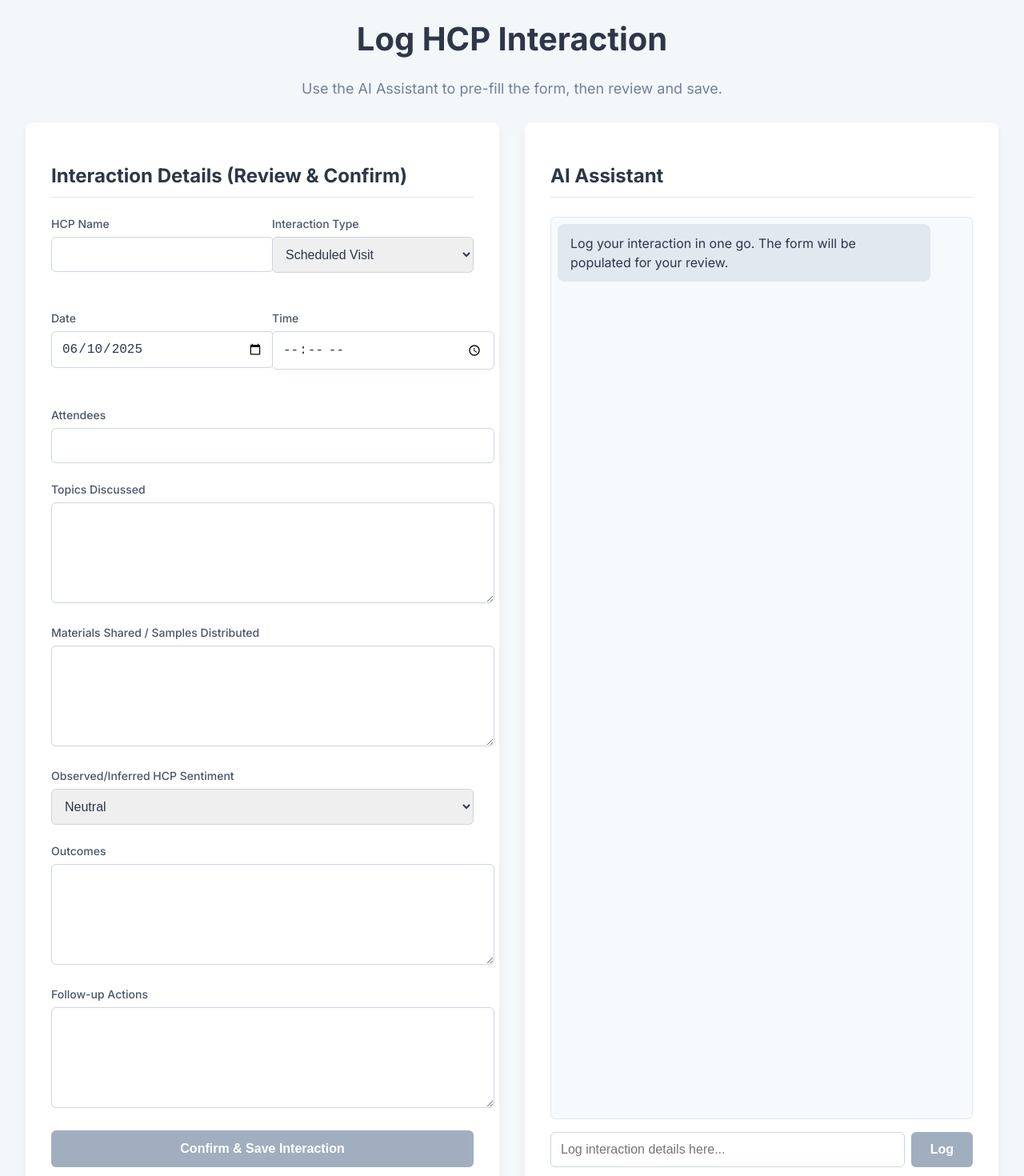
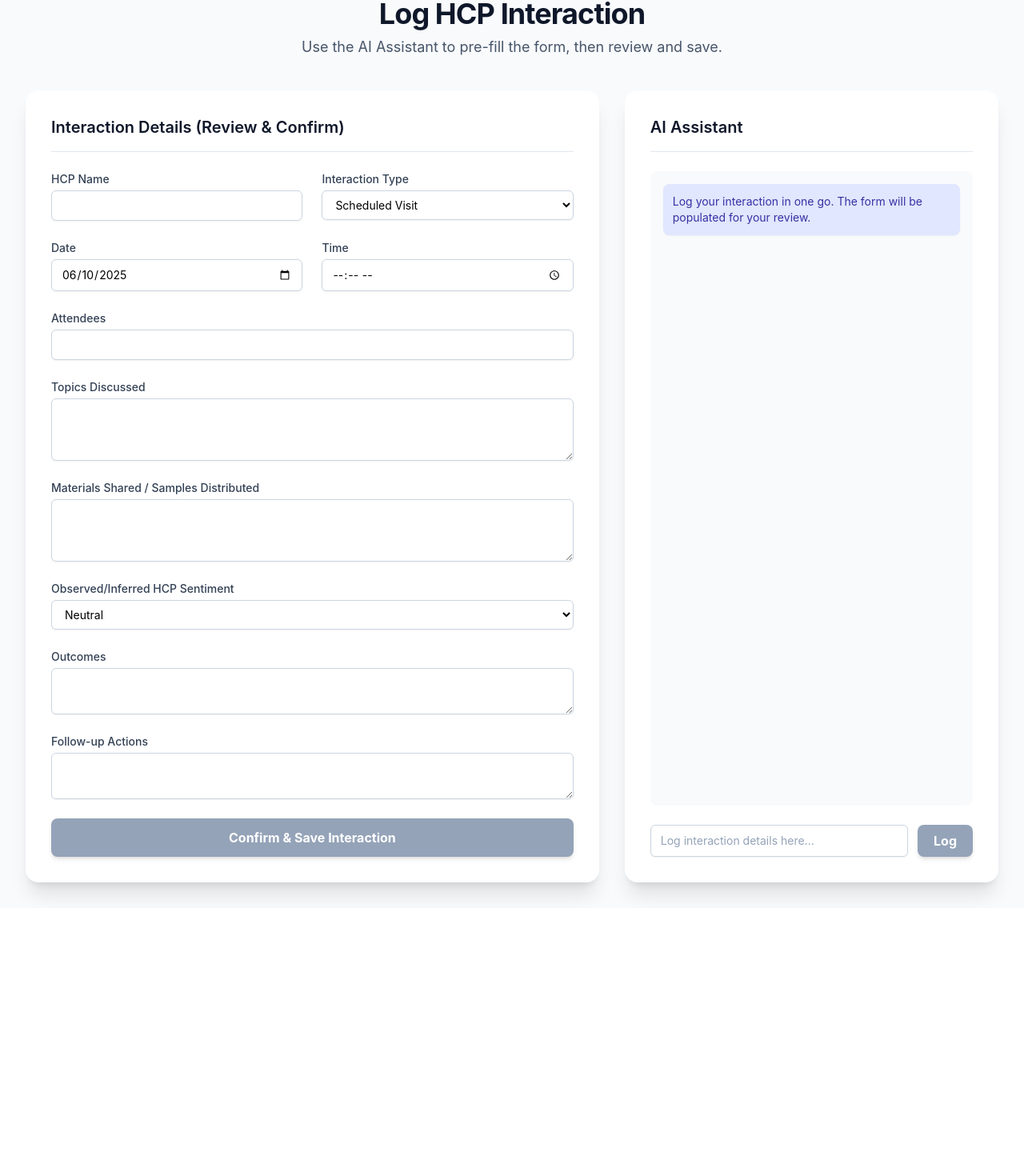
Before and after one commit to Aftab073/AI-CRM, a React (Create React App) app in the folder frontend/frontend/: page / in a window 1280 px wide. Shown: the part 35-1505 px from the top of the page at 80% size. After the commit the page ends 1170 px from the top, so only its background shows below. Built offline with nearby package versions, Linux system fonts and the light colour scheme.

Commit message:
Update UI

```diff
--- a/frontend/frontend/package.json
+++ b/frontend/frontend/package.json
@@ -3,6 +3,7 @@
   "version": "0.1.0",
   "private": true,
   "dependencies": {
+    "@heroicons/react": "^2.2.0",
     "@testing-library/dom": "^10.4.0",
     "@testing-library/jest-dom": "^6.6.3",
     "@testing-library/react": "^16.3.0",
@@ -35,5 +36,10 @@
       "last 1 firefox version",
       "last 1 safari version"
     ]
+  },
+  "devDependencies": {
+    "autoprefixer": "^10.4.21",
+    "postcss": "^8.5.4",
+    "tailwindcss": "^3.4.17"
   }
 }
--- /dev/null
+++ b/frontend/frontend/postcss.config.js
@@ -0,0 +1,6 @@
+module.exports = {
+  plugins: {
+    tailwindcss: {},
+    autoprefixer: {},
+  },
+}
--- a/frontend/frontend/src/LogInteractionScreen.jsx
+++ b/frontend/frontend/src/LogInteractionScreen.jsx
@@ -1,5 +1,4 @@
 import React, { useState } from 'react';
-import './styles.css';
 
 const LogInteractionScreen = () => {
   const initialFormState = {
@@ -22,10 +21,7 @@ const LogInteractionScreen = () => {
 
   const handleInputChange = (e) => {
     const { name, value } = e.target;
-    setFormState((prevState) => ({
-      ...prevState,
-      [name]: value,
-    }));
+    setFormState((prevState) => ({ ...prevState, [name]: value }));
   };
 
   const handleChatSubmit = async () => {
@@ -34,33 +30,22 @@ const LogInteractionScreen = () => {
     setChatHistory((prev) => [...prev, userMessage]);
     setIsLoading(true);
     setChatInput('');
-
     try {
       const response = await fetch('http://localhost:8000/api/ai_extract', {
-        method: 'POST',
-        headers: { 'Content-Type': 'application/json' },
-        body: JSON.stringify({ text: chatInput }),
+        method: 'POST', headers: { 'Content-Type': 'application/json' }, body: JSON.stringify({ text: chatInput }),
       });
-
       if (!response.ok) {
-        const errorData = await response.json();
-        throw new Error(errorData.detail || 'AI processing failed.');
+        const errorData = await response.json(); throw new Error(errorData.detail || 'AI processing failed.');
       }
-
       const extractedData = await response.json();
       setChatHistory((prev) => [...prev, { sender: 'bot', text: 'Details extracted. Please review the form and save.' }]);
-
       const newState = { ...initialFormState, interaction_date: formState.interaction_date };
       for (const key in extractedData) {
-          if (extractedData[key] !== null && extractedData[key] !== undefined) {
-              newState[key] = extractedData[key];
-          }
+        if (extractedData[key] !== null && extractedData[key] !== undefined) { newState[key] = extractedData[key]; }
       }
       setFormState(newState);
-
     } catch (error) {
-      const errorMessage = { sender: 'bot', text: `Error: ${error.message}` };
-      setChatHistory((prev) => [...prev, errorMessage]);
+      setChatHistory((prev) => [...prev, { sender: 'bot', text: `Error: ${error.message}` }]);
     } finally {
       setIsLoading(false);
     }
@@ -69,80 +54,92 @@ const LogInteractionScreen = () => {
   const handleFormSubmit = async (e) => {
     e.preventDefault();
     setIsLoading(true);
-
-    // --- FIX: Sanitize the data before sending ---
-    // Create a copy of the state to modify
     const payload = { ...formState };
-
-    // Loop over the keys and convert empty strings to null for optional fields
     for (const key in payload) {
       if (payload[key] === '') {
-        // Exclude required fields like hcp_name from this logic if necessary,
-        // but for our optional fields, this is safe.
-        if (key === 'interaction_time' || key === 'attendees' || key === 'topics_discussed' || key === 'materials_shared' || key === 'outcomes' || key === 'follow_up_actions') {
+        if (['interaction_time', 'attendees', 'topics_discussed', 'materials_shared', 'outcomes', 'follow_up_actions'].includes(key)) {
            payload[key] = null;
         }
       }
     }
-
     try {
       const response = await fetch('http://localhost:8000/api/interactions', {
-        method: 'POST',
-        headers: { 'Content-Type': 'application/json' },
-        body: JSON.stringify(payload), // Send the sanitized payload
+        method: 'POST', headers: { 'Content-Type': 'application/json' }, body: JSON.stringify(payload),
       });
-
       if (!response.ok) {
-        const errorData = await response.json();
-        throw new Error(`(${response.status}) ${errorData.detail}` || 'Failed to save interaction.');
+        const errorData = await response.json(); throw new Error(`(${response.status}) ${errorData.detail}` || 'Failed to save interaction.');
       }
-
       const savedInteraction = await response.json();
-      const successMessage = { sender: 'bot', text: `Success! Interaction ID ${savedInteraction.id} has been saved.` };
-      setChatHistory((prev) => [...prev, successMessage]);
+      alert(`Success! Interaction ID ${savedInteraction.id} has been saved.`);
       setFormState(initialFormState);
-
+      setChatHistory([]);
     } catch (error) {
-      const errorMessage = { sender: 'bot', text: `Save Failed: ${error.message}` };
-      setChatHistory((prev) => [...prev, errorMessage]);
+      alert(`Save failed: ${error.message}`);
     } finally {
       setIsLoading(false);
     }
-  }
+  };
+
+  // Reusable Tailwind classes for a consistent, professional look
+  const inputClasses = "block w-full px-3 py-2 bg-white border border-slate-300 rounded-md text-sm shadow-sm placeholder-slate-400 focus:outline-none focus:border-indigo-500 focus:ring-1 focus:ring-indigo-500 transition";
+  const labelClasses = "block text-sm font-medium text-slate-700 mb-1";
 
   return (
-    <div className="container">
-      <header className="header">
-        <h1>Log HCP Interaction</h1>
-        <p>Use the AI Assistant to pre-fill the form, then review and save.</p>
+    // Applying the Inter font via `font-sans` and a soft background color
+    <div className="bg-slate-50 min-h-screen font-sans">
+      <div className="max-w-7xl mx-auto p-4 sm:p-6 lg:p-8">
+
+        <header className="text-center mb-10">
+          <h1 className="text-3xl sm:text-4xl font-bold text-slate-900 tracking-tight">Log HCP Interaction</h1>
+          <p className="mt-2 text-base sm:text-lg text-slate-600">Use the AI Assistant to pre-fill the form, then review and save.</p>
         </header>
-      <main className="main-content">
-        <div className="form-container">
-          <h2>Interaction Details (Review & Confirm)</h2>
-          <form onSubmit={handleFormSubmit}>
-            <div className="form-grid">
-              <div className="form-field"><label>HCP Name</label><input type="text" name="hcp_name" value={formState.hcp_name} onChange={handleInputChange} required /></div>
-              <div className="form-field"><label>Interaction Type</label><select name="interaction_type" value={formState.interaction_type} onChange={handleInputChange}><option>Scheduled Visit</option><option>Unscheduled Visit</option><option>Phone Call</option><option>Email</option><option>Conference</option></select></div>
-              <div className="form-field"><label>Date</label><input type="date" name="interaction_date" value={formState.interaction_date} onChange={handleInputChange} /></div>
-              <div className="form-field"><label>Time</label><input type="time" name="interaction_time" value={formState.interaction_time} onChange={handleInputChange} /></div>
+
+        {/* Responsive Grid for the two-column layout */}
+        <main className="grid grid-cols-1 lg:grid-cols-5 gap-8">
+
+          {/* Form Container - now taking up 3/5 of the width on large screens */}
+          <div className="lg:col-span-3 bg-white rounded-2xl shadow-xl p-6 lg:p-8">
+            <h2 className="text-xl font-semibold text-slate-900 border-b border-slate-200 pb-4 mb-6">Interaction Details (Review & Confirm)</h2>
+            <form onSubmit={handleFormSubmit} className="space-y-6">
+              <div className="grid grid-cols-1 sm:grid-cols-2 gap-6">
+                <div><label htmlFor="hcp_name" className={labelClasses}>HCP Name</label><input id="hcp_name" type="text" name="hcp_name" value={formState.hcp_name} onChange={handleInputChange} className={inputClasses} required /></div>
+                <div><label htmlFor="interaction_type" className={labelClasses}>Interaction Type</label><select id="interaction_type" name="interaction_type" value={formState.interaction_type} onChange={handleInputChange} className={inputClasses}><option>Scheduled Visit</option><option>Unscheduled Visit</option><option>Phone Call</option><option>Email</option><option>Conference</option></select></div>
+                <div><label htmlFor="interaction_date" className={labelClasses}>Date</label><input id="interaction_date" type="date" name="interaction_date" value={formState.interaction_date} onChange={handleInputChange} className={inputClasses} /></div>
+                <div><label htmlFor="interaction_time" className={labelClasses}>Time</label><input id="interaction_time" type="time" name="interaction_time" value={formState.interaction_time} onChange={handleInputChange} className={inputClasses} /></div>
               </div>
-            <div className="form-field"><label>Attendees</label><input type="text" name="attendees" value={formState.attendees} onChange={handleInputChange} /></div>
-            <div className="form-field"><label>Topics Discussed</label><textarea name="topics_discussed" value={formState.topics_discussed} onChange={handleInputChange}></textarea></div>
-            <div className="form-field"><label>Materials Shared / Samples Distributed</label><textarea name="materials_shared" value={formState.materials_shared} onChange={handleInputChange}></textarea></div>
-            <div className="form-field"><label>Observed/Inferred HCP Sentiment</label><select name="observed_sentiment" value={formState.observed_sentiment} onChange={handleInputChange}><option>Positive</option><option>Neutral</option><option>Negative</option><option>Inquisitive</option></select></div>
-            <div className="form-field"><label>Outcomes</label><textarea name="outcomes" value={formState.outcomes} onChange={handleInputChange}></textarea></div>
-            <div className="form-field"><label>Follow-up Actions</label><textarea name="follow_up_actions" value={formState.follow_up_actions} onChange={handleInputChange}></textarea></div>
-            <button type="submit" className="submit-button" disabled={isLoading || !formState.hcp_name}>
+              <div><label htmlFor="attendees" className={labelClasses}>Attendees</label><input id="attendees" type="text" name="attendees" value={formState.attendees} onChange={handleInputChange} className={inputClasses} /></div>
+              <div><label htmlFor="topics_discussed" className={labelClasses}>Topics Discussed</label><textarea id="topics_discussed" name="topics_discussed" rows="3" value={formState.topics_discussed} onChange={handleInputChange} className={inputClasses}></textarea></div>
+              <div><label htmlFor="materials_shared" className={labelClasses}>Materials Shared / Samples Distributed</label><textarea id="materials_shared" name="materials_shared" rows="3" value={formState.materials_shared} onChange={handleInputChange} className={inputClasses}></textarea></div>
+              <div><label htmlFor="observed_sentiment" className={labelClasses}>Observed/Inferred HCP Sentiment</label><select id="observed_sentiment" name="observed_sentiment" value={formState.observed_sentiment} onChange={handleInputChange} className={inputClasses}><option>Positive</option><option>Neutral</option><option>Negative</option><option>Inquisitive</option></select></div>
+              <div><label htmlFor="outcomes" className={labelClasses}>Outcomes</label><textarea id="outcomes" name="outcomes" rows="2" value={formState.outcomes} onChange={handleInputChange} className={inputClasses}></textarea></div>
+              <div><label htmlFor="follow_up_actions" className={labelClasses}>Follow-up Actions</label><textarea id="follow_up_actions" name="follow_up_actions" rows="2" value={formState.follow_up_actions} onChange={handleInputChange} className={inputClasses}></textarea></div>
+              <button type="submit" className="w-full bg-indigo-600 text-white font-bold py-3 px-4 rounded-lg shadow-md hover:bg-indigo-700 focus:outline-none focus:ring-2 focus:ring-offset-2 focus:ring-indigo-500 disabled:bg-slate-400 disabled:cursor-not-allowed transition-all duration-300" disabled={isLoading || !formState.hcp_name}>
                 {isLoading ? 'Processing...' : 'Confirm & Save Interaction'}
               </button>
             </form>
           </div>
-        <div className="ai-container">
-            <h2>AI Assistant</h2>
-            <div className="chat-window"><div className="chat-message bot">Log your interaction in one go. The form will be populated for your review.</div>{chatHistory.map((msg, index) => (<div key={index} className={`chat-message ${msg.sender}`}>{msg.text}</div>))}{isLoading && <div className="chat-message bot loading"><span></span><span></span><span></span></div>}</div>
-            <div className="chat-input-area"><input type="text" value={chatInput} onChange={(e) => setChatInput(e.target.value)} onKeyPress={(e) => e.key === 'Enter' && handleChatSubmit()} placeholder="Log interaction details here..." disabled={isLoading}/><button onClick={handleChatSubmit} disabled={isLoading || !chatInput.trim()}>{isLoading ? '...' : 'Log'}</button></div>
+
+          {/* AI Assistant Container - now taking up 2/5 of the width on large screens */}
+          <div className="lg:col-span-2 bg-white rounded-2xl shadow-xl p-6 lg:p-8 flex flex-col">
+            <h2 className="text-xl font-semibold text-slate-900 border-b border-slate-200 pb-4 mb-6">AI Assistant</h2>
+            <div className="flex-grow bg-slate-50 rounded-lg p-4 overflow-y-auto h-96 space-y-4">
+              <div className="p-3 rounded-lg bg-indigo-100 text-indigo-800 text-sm shadow-sm">Log your interaction in one go. The form will be populated for your review.</div>
+              {chatHistory.map((msg, index) => (
+                <div key={index} className={`w-fit max-w-xs md:max-w-sm rounded-xl px-4 py-2 shadow-sm ${msg.sender === 'user' ? 'bg-indigo-600 text-white ml-auto' : 'bg-slate-200 text-slate-800'}`}>
+                  {msg.text}
+                </div>
+              ))}
+              {isLoading && <div className="p-3"><div className="w-fit max-w-sm rounded-xl px-4 py-3 bg-slate-200 text-slate-800 flex items-center space-x-2"> <div className="w-2 h-2 bg-slate-500 rounded-full animate-pulse"></div> <div className="w-2 h-2 bg-slate-500 rounded-full animate-pulse [animation-delay:0.2s]"></div> <div className="w-2 h-2 bg-slate-500 rounded-full animate-pulse [animation-delay:0.4s]"></div> </div></div>}
+            </div>
+            <div className="mt-6 flex gap-3">
+              <input type="text" value={chatInput} onChange={(e) => setChatInput(e.target.value)} onKeyPress={(e) => e.key === 'Enter' && handleChatSubmit()} placeholder="Log interaction details here..." disabled={isLoading} className={`${inputClasses} flex-grow`}/>
+              <button onClick={handleChatSubmit} disabled={isLoading || !chatInput.trim()} className="bg-indigo-600 text-white font-bold py-2 px-5 rounded-lg shadow-md hover:bg-indigo-700 disabled:bg-slate-400 disabled:cursor-not-allowed transition-all duration-300">
+                Log
+              </button>
+            </div>
           </div>
         </main>
+      </div>
     </div>
   );
 };
--- a/frontend/frontend/src/index.css
+++ b/frontend/frontend/src/index.css
@@ -1,13 +1,20 @@
-body {
-  margin: 0;
-  font-family: -apple-system, BlinkMacSystemFont, 'Segoe UI', 'Roboto', 'Oxygen',
-    'Ubuntu', 'Cantarell', 'Fira Sans', 'Droid Sans', 'Helvetica Neue',
-    sans-serif;
-  -webkit-font-smoothing: antialiased;
-  -moz-osx-font-smoothing: grayscale;
+@tailwind base;
+@tailwind components;
+@tailwind utilities;
+
+/* Add this for our custom animation */
+@layer utilities {
+  .animate-fade-in-up {
+    animation: fade-in-up 0.7s ease-in-out;
+  }
+  @keyframes fade-in-up {
+    0% {
+      opacity: 0;
+      transform: translateY(20px);
+    }
+    100% {
+      opacity: 1;
+      transform: translateY(0);
+    }
+  }
 }
-
-code {
-  font-family: source-code-pro, Menlo, Monaco, Consolas, 'Courier New',
-    monospace;
-}
--- a/frontend/frontend/src/styles.css
+++ /dev/null
@@ -1,232 +0,0 @@
-/* Import Google Font */
-@import url('https://fonts.googleapis.com/css2?family=Inter:wght@400;500;600;700&display=swap');
-
-/* Base Styles */
-body {
-  margin: 0;
-  font-family: 'Inter', -apple-system, BlinkMacSystemFont, 'Segoe UI', 'Roboto', 'Oxygen',
-    'Ubuntu', 'Cantarell', 'Fira Sans', 'Droid Sans', 'Helvetica Neue',
-    sans-serif;
-  -webkit-font-smoothing: antialiased;
-  -moz-osx-font-smoothing: grayscale;
-  background-color: #f4f7fa;
-  color: #1a202c;
-}
-
-.container {
-  max-width: 1400px;
-  margin: 0 auto;
-  padding: 2rem;
-}
-
-.header {
-  text-align: center;
-  margin-bottom: 2rem;
-}
-
-.header h1 {
-  font-size: 2.5rem;
-  color: #2d3748;
-  font-weight: 700;
-}
-
-.header p {
-  font-size: 1.125rem;
-  color: #718096;
-}
-
-.main-content {
-  display: flex;
-  gap: 2rem;
-  flex-wrap: wrap;
-}
-
-/* Form Container Styles */
-.form-container, .ai-container {
-  background-color: #ffffff;
-  border-radius: 8px;
-  box-shadow: 0 4px 12px rgba(0,0,0,0.05);
-  padding: 2rem;
-  flex: 1;
-  min-width: 320px;
-}
-
-.form-container h2, .ai-container h2 {
-  font-size: 1.5rem;
-  margin-bottom: 1.5rem;
-  color: #2d3748;
-  border-bottom: 1px solid #e2e8f0;
-  padding-bottom: 0.75rem;
-}
-
-.form-grid {
-  display: grid;
-  grid-template-columns: 1fr 1fr;
-  gap: 1.5rem;
-}
-
-.form-field {
-  margin-bottom: 1.5rem;
-}
-.form-grid + .form-field { /* Spacing after grid */
-    margin-top: 1.5rem;
-}
-
-.form-field label {
-  display: block;
-  font-size: 0.875rem;
-  font-weight: 500;
-  margin-bottom: 0.5rem;
-  color: #4a5568;
-}
-
-.form-field input, .form-field select, .form-field textarea {
-  width: 100%;
-  padding: 0.75rem;
-  border: 1px solid #cbd5e0;
-  border-radius: 6px;
-  font-size: 1rem;
-  color: #2d3748;
-  transition: border-color 0.2s, box-shadow 0.2s;
-}
-
-.form-field input:focus, .form-field select:focus, .form-field textarea:focus {
-  outline: none;
-  border-color: #4299e1;
-  box-shadow: 0 0 0 2px rgba(66, 153, 225, 0.5);
-}
-
-.form-field textarea {
-  min-height: 100px;
-  resize: vertical;
-}
-
-.submit-button {
-  width: 100%;
-  padding: 0.875rem;
-  border: none;
-  border-radius: 6px;
-  background-color: #3182ce;
-  color: white;
-  font-size: 1rem;
-  font-weight: 600;
-  cursor: pointer;
-  transition: background-color 0.2s;
-}
-
-.submit-button:hover {
-  background-color: #2b6cb0;
-}
-.submit-button:disabled {
-    background-color: #a0aec0;
-    cursor: not-allowed;
-}
-
-
-/* AI Assistant Styles */
-.ai-container {
-  display: flex;
-  flex-direction: column;
-}
-
-.chat-window {
-  flex-grow: 1;
-  overflow-y: auto;
-  padding: 0.5rem;
-  margin-bottom: 1rem;
-  background-color: #f7fafc;
-  border-radius: 6px;
-  border: 1px solid #e2e8f0;
-  min-height: 500px;
-}
-
-.chat-message {
-  padding: 0.75rem 1rem;
-  border-radius: 8px;
-  margin-bottom: 0.75rem;
-  max-width: 85%;
-  line-height: 1.5;
-}
-
-.chat-message.bot {
-  background-color: #e2e8f0;
-  color: #2d3748;
-  align-self: flex-start;
-}
-
-.chat-message.user {
-  background-color: #3182ce;
-  color: white;
-  margin-left: auto; /* Align user messages to the right */
-}
-
-.chat-input-area {
-  display: flex;
-  gap: 0.5rem;
-}
-
-.chat-input-area input {
-  flex-grow: 1;
-  padding: 0.75rem;
-  border: 1px solid #cbd5e0;
-  border-radius: 6px;
-  font-size: 1rem;
-}
-.chat-input-area input:focus {
-    outline: none;
-    border-color: #4299e1;
-    box-shadow: 0 0 0 2px rgba(66, 153, 225, 0.5);
-}
-
-
-.chat-input-area button {
-  padding: 0.75rem 1.5rem;
-  border: none;
-  border-radius: 6px;
-  background-color: #3182ce;
-  color: white;
-  font-size: 1rem;
-  font-weight: 600;
-  cursor: pointer;
-}
-.chat-input-area button:hover {
-    background-color: #2b6cb0;
-}
-.chat-input-area button:disabled {
-    background-color: #a0aec0;
-    cursor: not-allowed;
-}
-
-/* Loading animation for chat */
-.loading span {
-    display: inline-block;
-    width: 8px;
-    height: 8px;
-    border-radius: 50%;
-    background-color: #4a5568;
-    animation: bounce 1.4s infinite ease-in-out both;
-}
-.loading span:nth-child(1) { animation-delay: -0.32s; }
-.loading span:nth-child(2) { animation-delay: -0.16s; }
-@keyframes bounce {
-    0%, 80%, 100% { transform: scale(0); }
-    40% { transform: scale(1.0); }
-}
-
-/* Responsive Design */
-@media (max-width: 1200px) {
-    .main-content {
-        flex-direction: column;
-    }
-}
-@media (max-width: 768px) {
-    .form-grid {
-        grid-template-columns: 1fr;
-    }
-     .container {
-        padding: 1rem;
-    }
-    .header h1 {
-        font-size: 2rem;
-    }
-}
--- /dev/null
+++ b/frontend/frontend/tailwind.config.js
@@ -0,0 +1,15 @@
+/** @type {import('tailwindcss').Config} */
+module.exports = {
+  content: [
+    "./src/**/*.{js,jsx,ts,tsx}",
+  ],
+  theme: {
+    extend: {
+      fontFamily: {
+        // This makes the 'Inter' font available via the `font-sans` utility class
+        sans: ['Inter', 'sans-serif'],
+      },
+    },
+  },
+  plugins: [],
+}
```
Also changed, not shown: 1 other file (tests, documents, lock files or other folders). Lines whose indentation alone changed are shown as unchanged.
